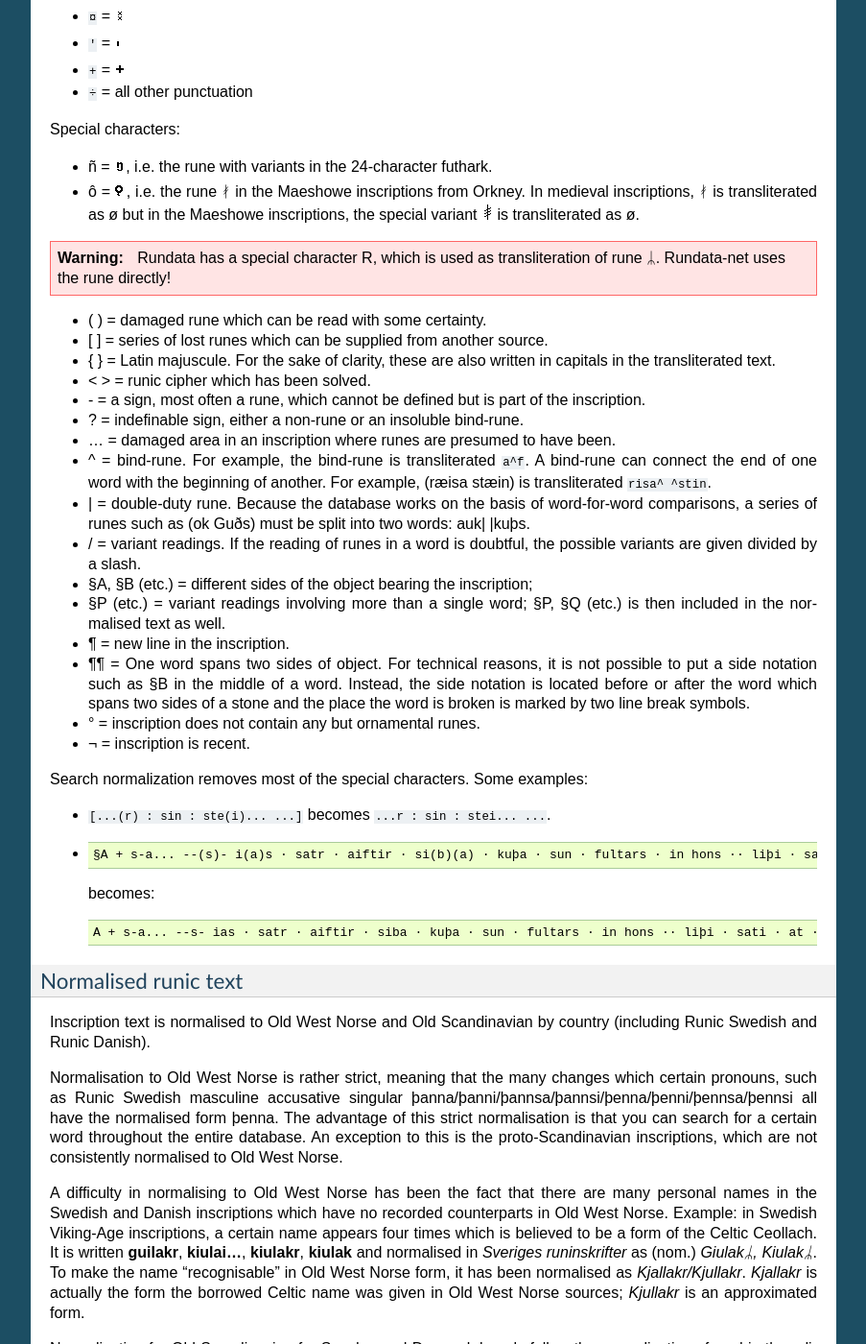
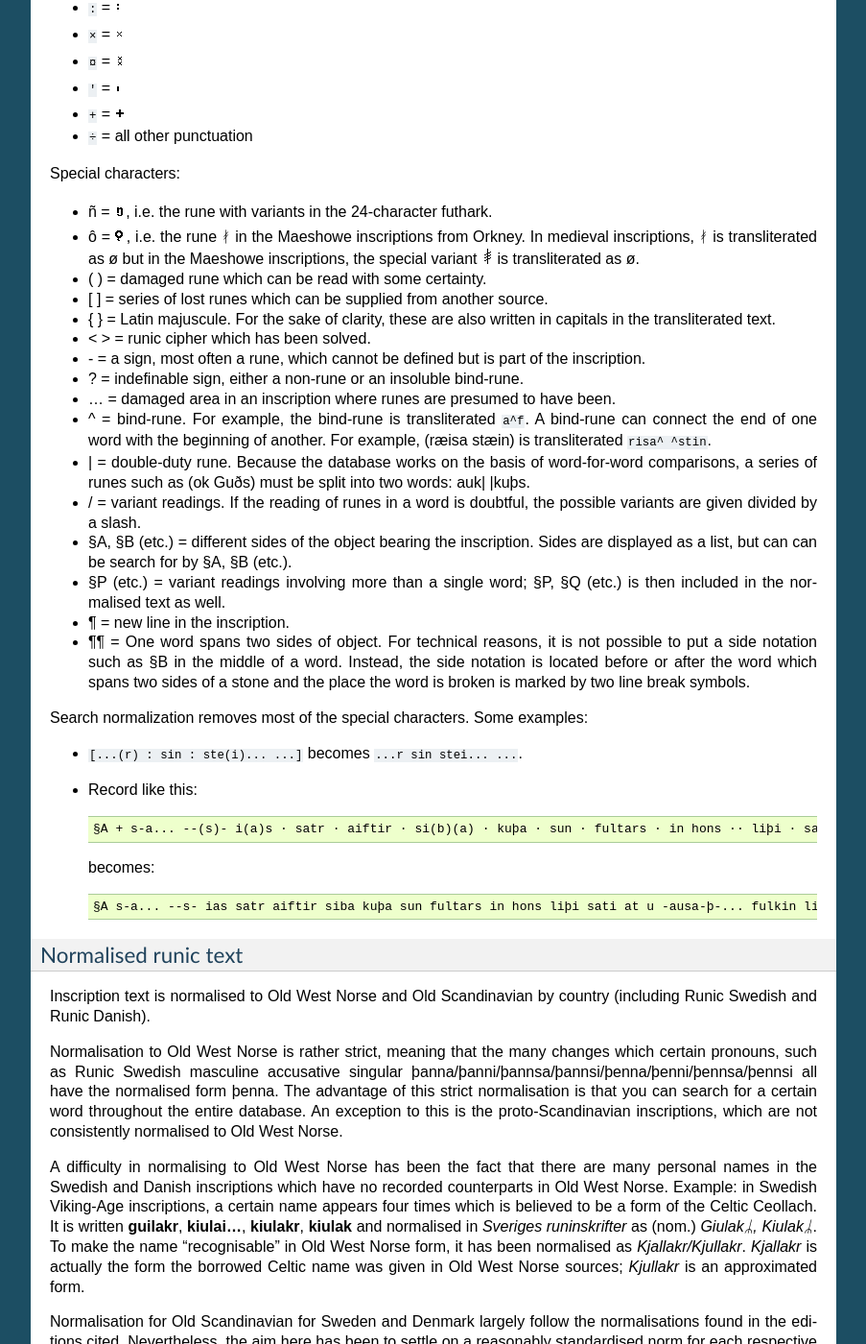
Before and after one commit to fralik/rundata-net, a Sphinx documentation site: the page built from docs/db/data.rst, in a window 1280 px wide and 1400 px high, scrolled down 5827 px. Shown: the whole window at 96% size, without its empty margins (198-1101 px from the left). Built offline with Sphinx 7.4.7, drawn with Linux system fonts in a browser that asks for light colours; some of the changed text lies outside the part shown.

Commit message:
docs: update search normalization examples

```diff
--- a/docs/db/data.rst
+++ b/docs/db/data.rst
@@ -6,7 +6,7 @@
 
 The data in the database can be split into two conceptual categories:
 
-#. meta information about runic inscription. This includes object description on which the inscription is located, where the object had been found, inscription style, e.t.c.
+#. meta information about runic inscription. This includes object description on which the inscription is located: where the object had been found, inscription style, e.t.c.
 #. inscription text. This includes the text of inscription in several forms.
 
 Besides conceptual categories, data is split into individual categories (properties or fields). Each category describes one aspect of inscription. For example, :samp:`Found location` describes the found location of an object on which runic inscription had been carved.
@@ -72,15 +72,12 @@
 * Object information. Contains information about type of object, for example flat rock (berghäll), bracteate (brakteat), grave-slab (gravhäll), coin (mynt), stick (pinne), plaster inscription (putsinskrift), "rune bone, rib" ("runben, revben"), runestone (runsten), wood inscription (träinskrift).
 * Other. This field contains a great collection of miscellaneous information, for example on figures, finding number at an archaeological excavation, when inscriptions or parts of inscription were discovered or recovered, information on pairs of stones, whether inscription is in the futhark, information on paint traces, about inscriptions with missing runes (purely ornamental), inscriptions in Latin, nonsense inscriptions, relief carving, etc.
 
-  .. warning::
-
-      Although present in the database, this field is not searchable and not displayed.
-
 * Reference. Contains references about inscription. For example cross-references to where you can find unpublished inscriptions, but primarily all references to sources for inscriptions in this database (enter using code $=), for example :samp:`$=Wessén 1958:24`.
 
 * Is lost? A flag indicating if inscription has been lost.
 * New reading? A flag indicating new reading or new interpretation, i.e. reading or interpretation has been completed from a later source than the source indicated in the signature.
 * Is pure ornamental? A flag indicating whether inscription is pure ornamental or not.
+* Is recent? A flag indicating if inscription is from recent time. As a rule, the reading will be specified under field Other. Genuine post-medieval inscriptions dated to about year 1600 have reading and interpretations in :ref:`inscription texts <inscriptions-texts>`.
 
 .. _figure-styles:
 
@@ -214,12 +211,6 @@
 
 * ñ = |runangtrans|, i.e. the rune with variants in the 24-character futhark.
 * ô = |omedhake|, i.e. the rune ᚯ in the Maeshowe inscriptions from Orkney. In medieval inscriptions, ᚯ is transliterated as ø but in the Maeshowe inscriptions, the special variant |meashoweoe2| is transliterated as ø.
-
-.. warning::
-
-    Rundata has a special character R, which is used as transliteration of rune ᛦ.
-    Rundata-net uses the rune directly!
-
 * ( ) = damaged rune which can be read with some certainty.
 * [ ] = series of lost runes which can be supplied from another source.
 * { } = Latin majuscule. For the sake of clarity, these are also written in capitals in the transliterated text.
@@ -230,24 +221,22 @@
 * ^ = bind-rune. For example, the bind-rune  is transliterated :samp:`a^f`. A bind-rune can connect the end of one word with the beginning of another. For example,  (ræisa stæin) is transliterated :samp:`risa^ ^stin`.
 * \| = double-duty rune. Because the database works on the basis of word-for-word comparisons, a series of runes such as  (ok Guðs) must be split into two words: auk\| \|kuþs.
 * / = variant readings. If the reading of runes in a word is doubtful, the possible variants are given divided by a slash.
-* §A, §B (etc.) = different sides of the object bearing the inscription;
+* §A, §B (etc.) = different sides of the object bearing the inscription. Sides are displayed as a list, but can can be search for by §A, §B (etc.).
 * §P (etc.) = variant readings involving more than a single word; §P, §Q (etc.) is then included in the normalised text as well.
 * ¶ = new line in the inscription.
 * ¶¶ = One word spans two sides of object. For technical reasons, it is not possible to put a side notation such as §B in the middle of a word. Instead, the side notation is located before or after the word which spans two sides of a stone and the place the word is broken is marked by two line break symbols.
-* ° = inscription does not contain any but ornamental runes.
-* ¬ = inscription is recent.
 
 Search normalization removes most of the special characters. Some examples:
 
-* :samp:`[...(r) : sin : ste(i)... ...]` becomes :samp:`...r : sin : stei... ...`.
+* :samp:`[...(r) : sin : ste(i)... ...]` becomes :samp:`...r sin stei... ...`.
 
-* ::
+* Record like this::
 
     §A + s-a... --(s)- i(a)s · satr · aiftir · si(b)(a) · kuþa · sun · fultars · in hons ·· liþi · sati · at · u · -ausa-þ-... +: fulkin : likr : hins : fulkþu : flaistr (:)· uisi · þat · maistar · taiþir : tulka · þruþar : traukr : i : þaimsi · huki · munat : raiþ:uiþur : raþa : ruk:starkr · i · tanmarku : --ntils : iarmun··kruntar : urkrontari : lonti §B {÷ IN| |NONIN- ¶ + HE... ...}
 
   becomes::
 
-    A + s-a... --s- ias · satr · aiftir · siba · kuþa · sun · fultars · in hons ·· liþi · sati · at · u · -ausa-þ-... +: fulkin : likr : hins : fulkþu : flaistr :· uisi · þat · maistar · taiþir : tulka · þruþar : traukr : i : þaimsi · huki · munat : raiþ:uiþur : raþa : ruk:starkr · i · tanmarku : --ntils : iarmun··kruntar : urkrontari : lonti B ÷ IN NONIN- ¶ + HE... ...
+    §A s-a... --s- ias satr aiftir siba kuþa sun fultars in hons liþi sati at u -ausa-þ-... fulkin likr hins fulkþu flaistr uisi þat maistar taiþir tulka þruþar traukr i þaimsi huki munat raiþuiþur raþa rukstarkr i tanmarku --ntils iarmunkruntar urkrontari lonti §B IN NONIN- HE... ...
 
 Normalised runic text
 ^^^^^^^^^^^^^^^^^^^^^
@@ -270,8 +259,6 @@
 * { } = this part of the inscription was written in Roman majuscule.
 * < > = series of runes cannot be interpreted in an otherwise fully translated inscription; the runes * are transliterated in pointed parentheses as they stand.*
 * / = alternative forms. If a series of runes can be inter* preted in several ways, the alternatives * are separated by a slash. In Gotlandic inscriptions, the slash is also used to indicate the modern form of a place-name.
-* ° = inscription does not contain any but ornamental runes.
-* ¬ = inscription is recent.
 
 .. |skpunkt| image:: /_static/skpunkt.bmp
 .. |skkolon| image:: /_static/skkolon.bmp
--- a/docs/db/signature.rst
+++ b/docs/db/signature.rst
@@ -13,7 +13,7 @@
 
 The first part indicates the origin of the inscription.
 
-For Swedish inscriptions, the first element is the province designation used in Sveriges runinskrifter. For inscriptions from provinces which have not yet been published in Sveriges runinskrifter, a different designations are used. Here is the complete list of possible designations in alphabetic order:
+For Swedish inscriptions, the first element is the province designation used in Sveriges runinskrifter. For inscriptions from provinces which have not yet been published in Sveriges runinskrifter, a different designation is used. Here is the complete list of possible designations in alphabetic order:
 
 ==========  ===========================
 ID          Meaning
```
Also changed, not shown: other parts of docs/db/data.rst (+3 -3 lines).
